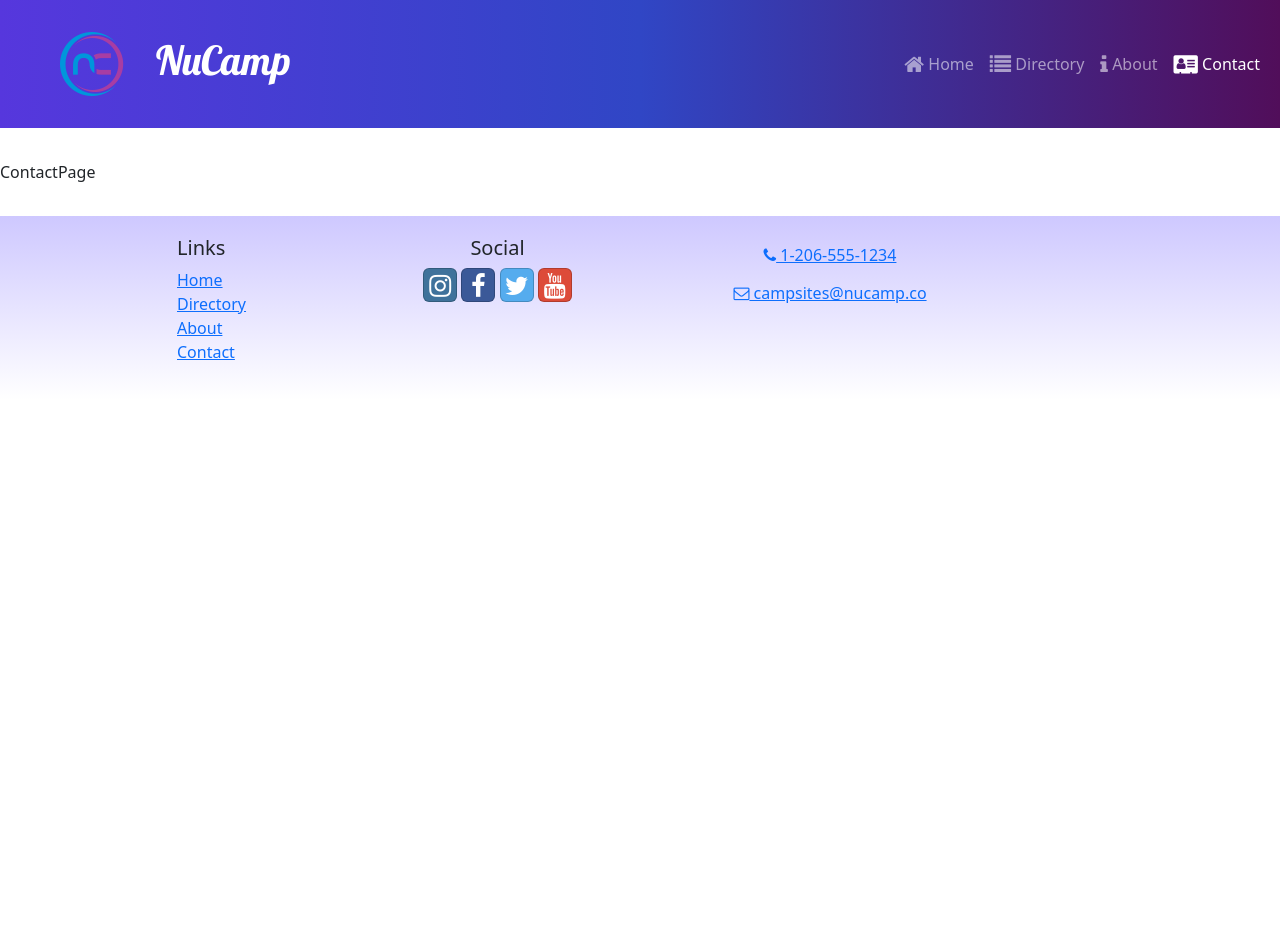
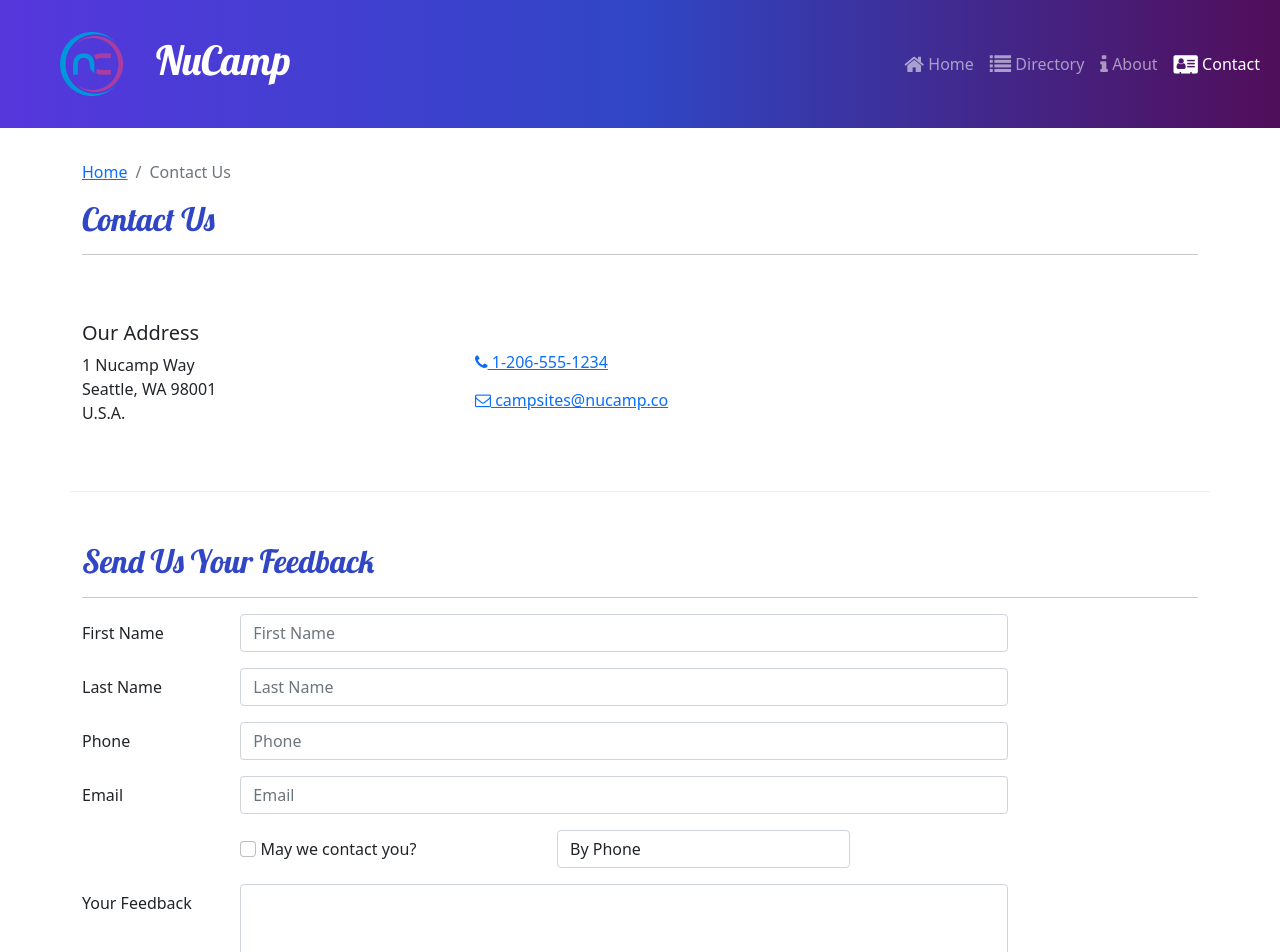
Before and after one commit to Yakutmuder9/Nucampsite-React-Course, a React (Create React App) app: page /contact in a window 1280 px wide. Shown: the top 952 px of the page. Before the commit the page ends 800 px from the top, so only its background shows below. Built offline with nearby package versions, Linux system fonts and the light colour scheme.

Commit message:
ContactForm Parts 1 and 2

```diff
--- /dev/null
+++ b/src/components/ContactForm.js
@@ -0,0 +1,81 @@
+import { Button, Label, Col, FormGroup } from'reactstrap';
+import { Formik, Field, Form } from 'formik'
+
+const ContactForm = () => {
+  return (
+    <Formik
+    initialValues={{
+        firstName: '',
+        lastName: '',
+        phoneNum: '',
+        email: '',
+        agree: false,
+        contactType: 'By Phone',
+        feedback: ''
+    }}>
+        <Form>
+                <FormGroup row>
+                    <Label htmlFor='firstName' md='2'>
+                        First Name
+                    </Label>
+                    <Col md='10'>
+                    <Field className='form-control' name='firstName'  placeholder ='First Name'/>
+                    </Col>
+                </FormGroup>
+                <FormGroup row>
+                    <Label htmlFor='lastName' md='2'>
+                        Last Name
+                    </Label>
+                    <Col md='10'>
+                    <Field className='form-control' name='lastName'  placeholder ='Last Name'/>
+                    </Col>
+                </FormGroup>
+                <FormGroup row>
+                    <Label htmlFor='phoneNum' md='2'>
+                        Phone
+                    </Label>
+                    <Col md='10'>
+                    <Field className='form-control' name='phoneNum'  placeholder ='Phone'/>
+                    </Col>
+                </FormGroup>
+                <FormGroup row>
+                    <Label htmlFor='email' md='2'>
+                        Email
+                    </Label>
+                    <Col md='10'>
+                    <Field className='form-control' name='email'  placeholder ='Email'/>
+                    </Col>
+                </FormGroup>
+                <FormGroup row>
+                <Label check md={{ size: 4, offset: 2 }}>
+                        <Field
+                            name='agree'
+                            type='checkbox'
+                            className='form-check-input'
+                        />{' '}
+                        May we contact you?
+                    </Label>
+                    <Col md='4'>
+                    <Field className='form-control' name='contactType' and as='select'>
+                    <option>By Phone</option>
+                            <option>By Email</option>
+                    </Field>
+                    </Col>
+                </FormGroup>
+                <FormGroup row>
+                    <Label htmlFor='feedback' md='2'>
+                        Your Feedback
+                    </Label>
+                    <Col md='10'>
+                    <Field className='form-control' name='feedback' as='textarea' rows='12'/>
+                    </Col>
+                </FormGroup>
+                <FormGroup row>
+                </FormGroup>
+            </Form>
+
+    </Formik>
+  )
+}
+
+export default ContactForm
--- /dev/null
+++ b/src/features/display/AnimatedDisplayCard.js
@@ -0,0 +1,32 @@
+import { useState, useEffect } from 'react';
+import { Card, CardImg, CardText, CardBody, CardTitle } from 'reactstrap';
+import { useSpring, animated } from 'react-spring';
+
+const AnimatedDisplayCard = ({ item }) => {
+    const { image, name, description } = item;
+    const [toggle, setToggle] = useState(false);
+
+    const animatedStyle = useSpring({
+        opacity: toggle ? 1 : 0,
+        transform: toggle ? 'scale(1,1)' : 'scale(1,0)',
+        config: { duration: 500 }
+    });
+
+    useEffect(() => {
+        setToggle(true);
+    }, []);
+
+    return (
+        <animated.div style={animatedStyle}>
+            <Card>
+                <CardImg src={image} alt={name} />
+                <CardBody>
+                    <CardTitle>{name}</CardTitle>
+                    <CardText>{description}</CardText>
+                </CardBody>
+            </Card>
+        </animated.div>
+    );
+};
+
+export default AnimatedDisplayCard;
--- a/src/features/display/DisplayList.js
+++ b/src/features/display/DisplayList.js
@@ -1,19 +1,25 @@
-import { Col, Row } from 'reactstrap';
-import DisplayCard from './DisplayCard';
-import { selectFeaturedCampsite } from '../campsites/campsitesSlice';
-import { selectFeaturedPromotion } from '../promotions/promotionsSlice';
-import { selectFeaturedPartner } from '../partners/partnersSlice';
+import { Col, Row } from "reactstrap";
+import AnimatedDisplayCard from "./AnimatedDisplayCard";
+import { selectFeaturedCampsite } from "../campsites/campsitesSlice";
+import { selectFeaturedPromotion } from "../promotions/promotionsSlice";
+import { selectFeaturedPartner } from "../partners/partnersSlice";
 
 const DisplayList = () => {
-    const items = [selectFeaturedCampsite(), selectFeaturedPromotion(),selectFeaturedPartner()];
+  const items = [
+    selectFeaturedCampsite(),
+    selectFeaturedPromotion(),
+    selectFeaturedPartner(),
+  ];
 
   return (
     <Row>
       {items.map((item, idx) => {
         return (
-                    <Col md className='m-1' key={idx}>
-                        <DisplayCard item={item} />
+          item && (
+            <Col md className="m-1" key={idx}>
+              <AnimatedDisplayCard item={item} />
             </Col>
+          )
         );
       })}
     </Row>
--- a/src/pages/AboutPage.js
+++ b/src/pages/AboutPage.js
@@ -5,7 +5,7 @@
 const AboutPage = () => {
   return (
     <Container>
-      <SubHeader current="About Us" />
+      <SubHeader current="About Us"></SubHeader>
       <Row className="row-content">
         <Col sm="6">
           <h3>Our Mission</h3>
@@ -41,19 +41,18 @@
         <Col>
           <Card className="bg-light mt-3">
             <CardBody>
-              <blockquot className="blockquote">
+              <blockquote className="blockquote">
                 <p>
                   I will not follow where the path may lead, but I will go where
                   there is no path, and I will leave a trail.
                 </p>
                 <footer className="blockquote-footer">
-                Muriel Strode,{" "}
-                <cite title="Source Title">
-                  "Wind-Wafted Wild Flowers" - The Open Court, 1903
-                </cite>
-              </footer>
-              </blockquot>
-
+                  Muriel Strode,{" "}
+                  <cite title="Source Title">
+                    "Wind-Wafted Wild Flowers" - The Open Court, 1903
+                  </cite>
+                </footer>
+              </blockquote>
             </CardBody>
           </Card>
         </Col>
@@ -62,7 +61,7 @@
         <Col xs="12">
           <h3>Community Partners</h3>
         </Col>
-        <PartnersList  />
+        <PartnersList />
       </Row>
     </Container>
   );
--- a/src/pages/ContactPage.js
+++ b/src/pages/ContactPage.js
@@ -1,5 +1,53 @@
+import { Container, Col, Row } from 'reactstrap';
+import SubHeader from '../components/SubHeader';
+import ContactForm from '../components/ContactForm';
+
 const ContactPage = () => {
-    return <div>ContactPage</div>;
+    return (
+        <Container>
+            <SubHeader current='Contact Us' />
+
+            <Row className='row-content align-items-center'>
+                <Col sm='4'>
+                    <h5>Our Address</h5>
+                    <address>
+                        1 Nucamp Way
+                        <br />
+                        Seattle, WA 98001
+                        <br />
+                        U.S.A.
+                    </address>
+                </Col>
+                <Col>
+                    <a
+                        role='button'
+                        className='btn btn-link'
+                        href='tel:+12065551234'
+                    >
+                        <i className='fa fa-phone' /> 1-206-555-1234
+                    </a>
+                    <br />
+                    <a
+                        role='button'
+                        className='btn btn-link'
+                        href='mailto:fakeemail@fakeemail.co'
+                    >
+                        <i className='fa fa-envelope-o' /> campsites@nucamp.co
+                    </a>
+                </Col>
+            </Row>
+
+            <Row className='row-content'>
+                <Col xs='12'>
+                    <h2>Send Us Your Feedback</h2>
+                    <hr />
+                </Col>
+                <Col md='10'>
+                    <ContactForm />
+                </Col>
+            </Row>
+        </Container>
+    );
 };
 
 export default ContactPage;
```
Also changed, not shown: package.json (+10 -1 lines), 1 other file (tests, documents, lock files or other folders). Lines whose indentation alone changed are shown as unchanged.
